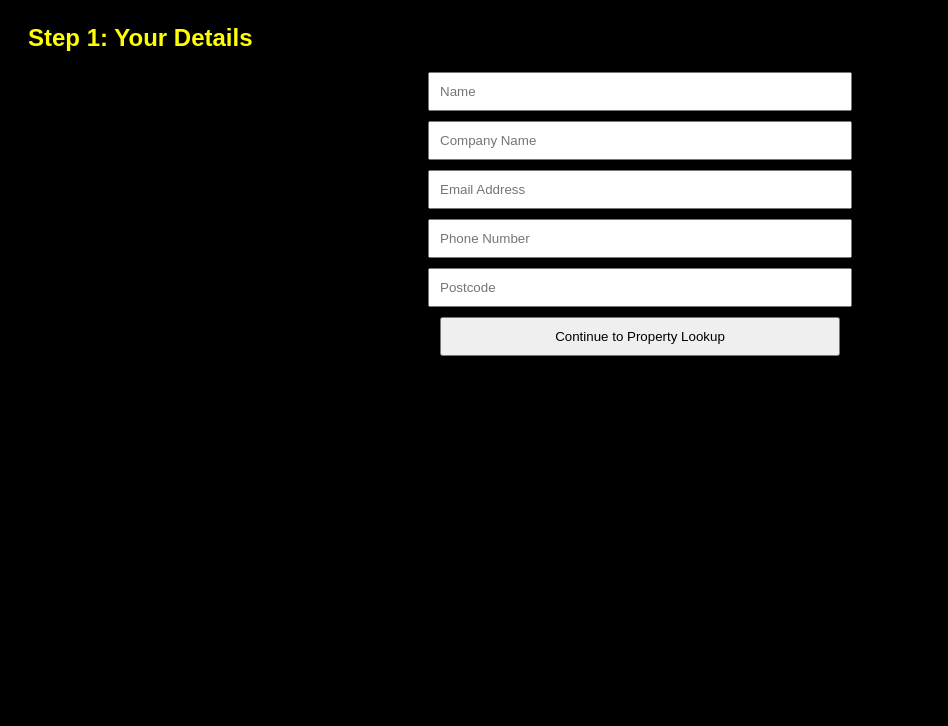
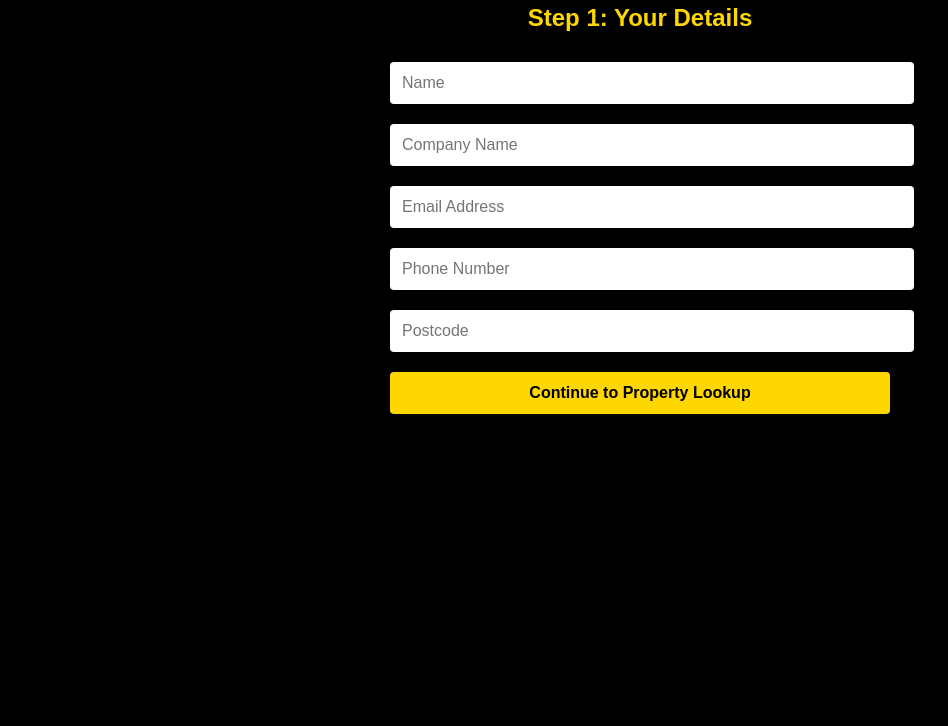
Before and after one commit to charliepiper14/rv-lookup-tool, a plain HTML site: page index.html in a window 1280 px wide. Shown: the part 74-800 px from the top of the page, without its empty margins (0-948 px from the left). Drawn offline with Linux system fonts and the light colour scheme; some packages are replaced by stand-ins of ours.

Commit message:
Add files via upload

```diff
--- a/style.css
+++ b/style.css
@@ -1 +1,64 @@
-body { background-color: black; color: yellow; font-family: sans-serif; } .logo { display: block; margin: 20px auto; width: 150px; } .step { display: none; } .step.active { display: block; padding: 20px; } input, button { display: block; margin: 10px auto; width: 90%; max-width: 400px; padding: 10px; } #map { width: 100%; height: 300px; margin: 20px 0; }
+
+body {
+  background-color: #000;
+  color: #FFD700;
+  font-family: sans-serif;
+  margin: 0;
+  padding: 0;
+  text-align: center;
+}
+
+#app {
+  padding: 40px 20px;
+}
+
+.logo {
+  display: block;
+  margin: 0 auto 20px;
+  width: 120px;
+}
+
+.step {
+  display: none;
+}
+
+.step.active {
+  display: block;
+}
+
+form, .map-area {
+  max-width: 500px;
+  margin: 0 auto;
+  text-align: left;
+}
+
+input, button {
+  width: 100%;
+  padding: 12px;
+  margin: 10px 0;
+  font-size: 16px;
+  border: none;
+  border-radius: 4px;
+}
+
+button {
+  background-color: #FFD700;
+  color: #000;
+  font-weight: bold;
+  cursor: pointer;
+}
+
+button:hover {
+  background-color: #e6c200;
+}
+
+#map {
+  width: 100%;
+  height: 300px;
+  margin: 15px 0;
+}
+
+.manual-area {
+  margin-top: 15px;
+  text-align: left;
+}
```
